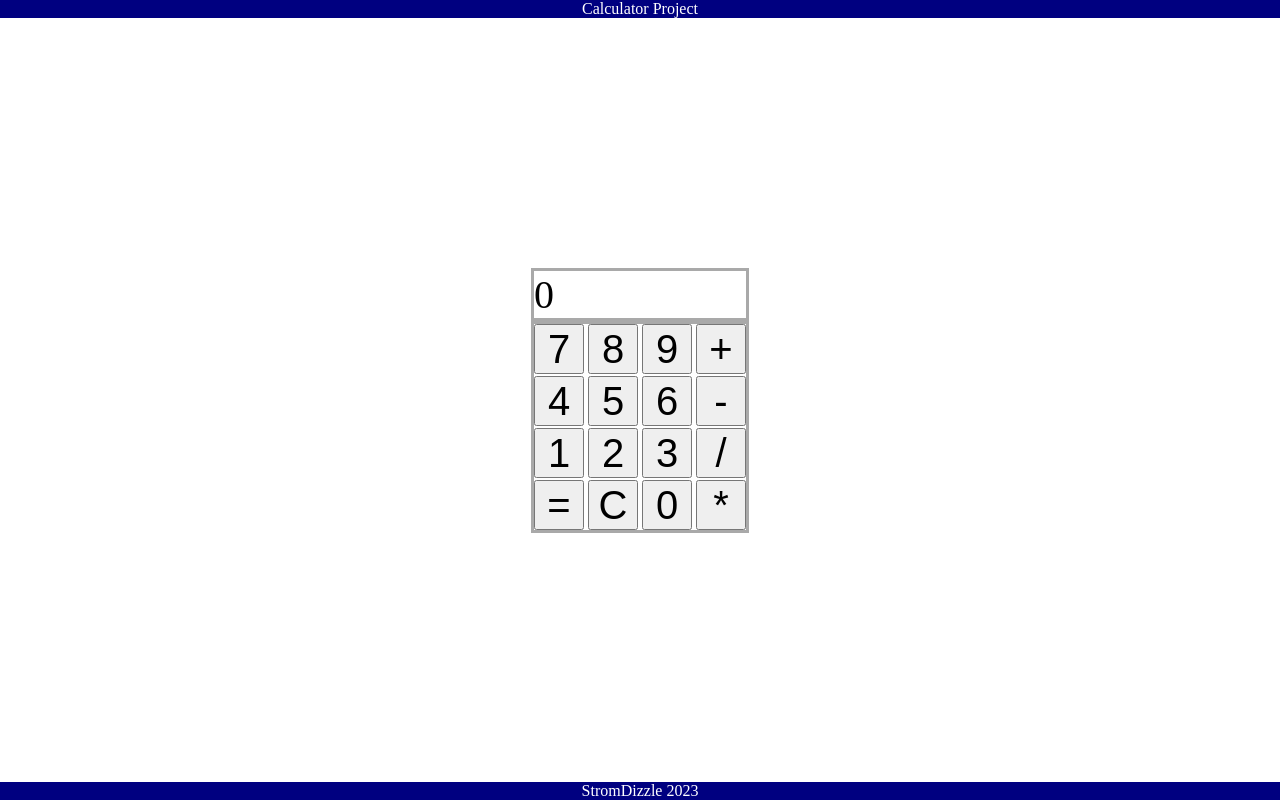
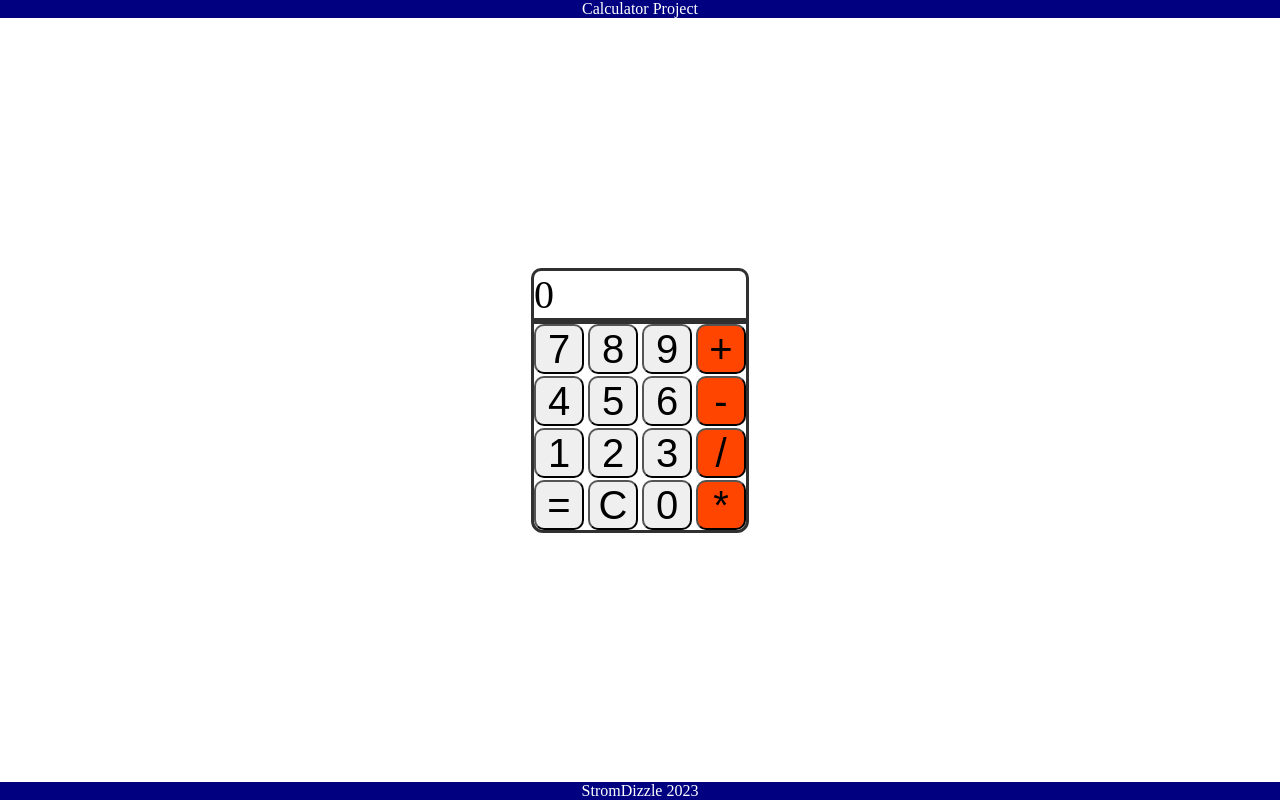
Before and after one commit to StromDizzle/Calculator, a plain HTML site: page index.html in a window 1280 px wide. Drawn offline with Linux system fonts and the light colour scheme.

Commit message:
Add ability to deal with decimals and update formatting

```diff
--- a/index.html
+++ b/index.html
@@ -17,25 +17,25 @@
                     <button class="button-7">7</button>
                     <button class="button-8">8</button>
                     <button class="button-9">9</button>
-                    <button class="button-add">+</button>
+                    <button class="button-add button-operator">+</button>
                 </div>
                 <div class="button-row-2">
                     <button class="button-4">4</button>
                     <button class="button-5">5</button>
                     <button class="button-6">6</button>
-                    <button class="button-subtract">-</button>
+                    <button class="button-subtract button-operator">-</button>
                 </div>
                 <div class="button-row-3">
                     <button class="button-1">1</button>
                     <button class="button-2">2</button>
                     <button class="button-3">3</button>
-                    <button class="button-divide">/</button>
+                    <button class="button-divide button-operator">/</button>
                 </div>
                 <div class="button-row-4">
                     <button class="button-equals">=</button>
                     <button class="button-clear">C</button>
                     <button class="button-0">0</button>
-                    <button class="button-multiply">*</button>
+                    <button class="button-multiply button-operator">*</button>
                 </div>
             </div>
         </div>
--- a/logic.js
+++ b/logic.js
@@ -170,6 +170,9 @@ function operate(op1, op2, symbol){
 
 function input(clicked){
     if(!isNaN(clicked)){
+        if(displayValue >= 1000000000){
+            return;
+        }
         if (displayValue === 0){
             updateDisplay(clicked);
             displayValue = clicked;
@@ -219,7 +222,13 @@ function updateDisplay(value){
     if(value > 999999999){
         display.textContent = value.toExponential(4);
     }
-    else{
+    else if(value % 1 === 0){
         display.textContent = value;
     }
+    else if(value > 999999){
+        display.textContent = value.toExponential(4);
+    }
+    else{
+        display.textContent = parseFloat(value.toFixed(4));
+    }
 }
--- a/style.css
+++ b/style.css
@@ -8,6 +8,11 @@ button {
     height: 50px;
     font-size: 40px;
     text-align: center;
+    border-radius: 20%;
+}
+
+button.button-operator{
+    background-color: orangered;
 }
 
 .container {
@@ -25,7 +30,8 @@ button {
 
 .display {
     border-style: solid;
-    border-color: darkgray;
+    border-color: #303030;
+    border-radius: 10px 10px 0px 0px;
     font-size: 40px;
     width: 212px;
 }
@@ -35,7 +41,8 @@ button {
     flex-direction: column;
     align-items: center;
     border-style: solid;
-    border-color: darkgray;
+    border-color: #303030;
+    border-radius: 0px 0px 12px 12px;
     gap: 2px;
 }
 
```
